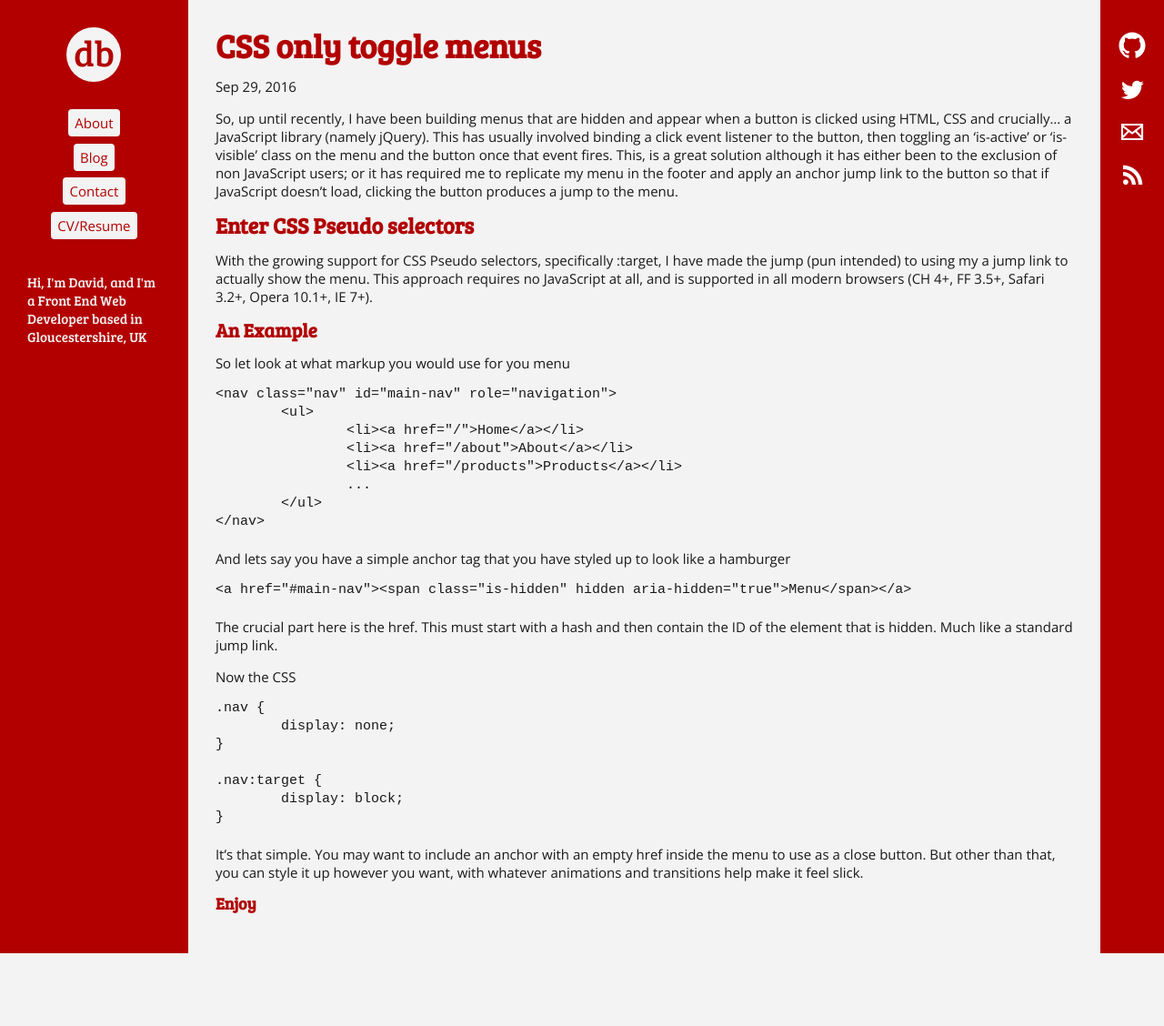
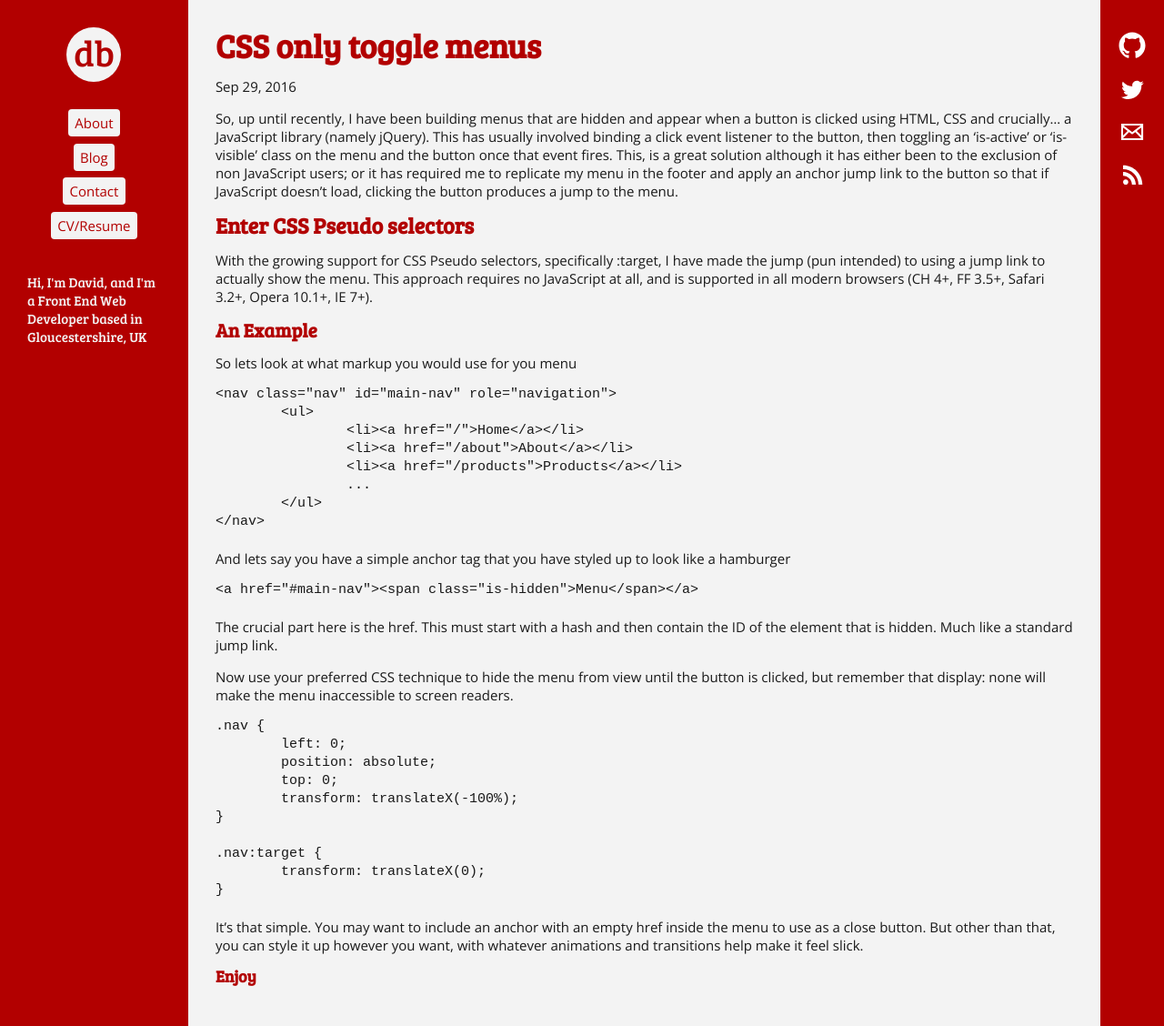
Before and after one commit to davebeesley/davebeesley.github.io, a Jekyll site: the page built from _posts/2016-09-29-css-only-hidden-menus.md, in a window 1280 px wide. Shown: the whole page at 91% size. Built offline with Jekyll 4.4.1, drawn with Linux system fonts in a browser that asks for light colours; comment, search, counter and statistics services are not loaded; before the commit the page ends 1048 px from its top, so only the background shows below that.

Commit message:
Fix typos. Amend code examples for better accessibility

`````diff
--- a/_posts/2016-09-29-css-only-hidden-menus.md
+++ b/_posts/2016-09-29-css-only-hidden-menus.md
@@ -11,11 +11,11 @@ This has usually involved binding a click event listener to the button, then tog
 
 ## Enter CSS Pseudo selectors
 
-With the growing support for CSS Pseudo selectors, specifically :target, I have made the jump (pun intended) to using my a jump link to actually show the menu. This approach requires no JavaScript at all, and is supported in all modern browsers (CH 4+, FF 3.5+, Safari 3.2+, Opera 10.1+, IE 7+).
+With the growing support for CSS Pseudo selectors, specifically :target, I have made the jump (pun intended) to using a jump link to actually show the menu. This approach requires no JavaScript at all, and is supported in all modern browsers (CH 4+, FF 3.5+, Safari 3.2+, Opera 10.1+, IE 7+).
 
 ### An Example
 
-So let look at what markup you would use for you menu
+So lets look at what markup you would use for you menu
 
 ```` html
 <nav class="nav" id="main-nav" role="navigation">
@@ -31,20 +31,23 @@ So let look at what markup you would use for you menu
 And lets say you have a simple anchor tag that you have styled up to look like a hamburger
 
 ```` html
-<a href="#main-nav"><span class="is-hidden" hidden aria-hidden="true">Menu</span></a>
+<a href="#main-nav"><span class="is-hidden">Menu</span></a>
 ````
 
 The crucial part here is the href. This must start with a hash and then contain the ID of the element that is hidden. Much like a standard jump link.
 
-Now the CSS
+Now use your preferred CSS technique to hide the menu from view until the button is clicked, but remember that display: none will make the menu inaccessible to screen readers.
 
 ```` css
 .nav {
-	display: none;
+	left: 0;
+	position: absolute;
+	top: 0;
+	transform: translateX(-100%);
 }
 
 .nav:target {
-	display: block;
+	transform: translateX(0);
 }
 ````
 
`````
